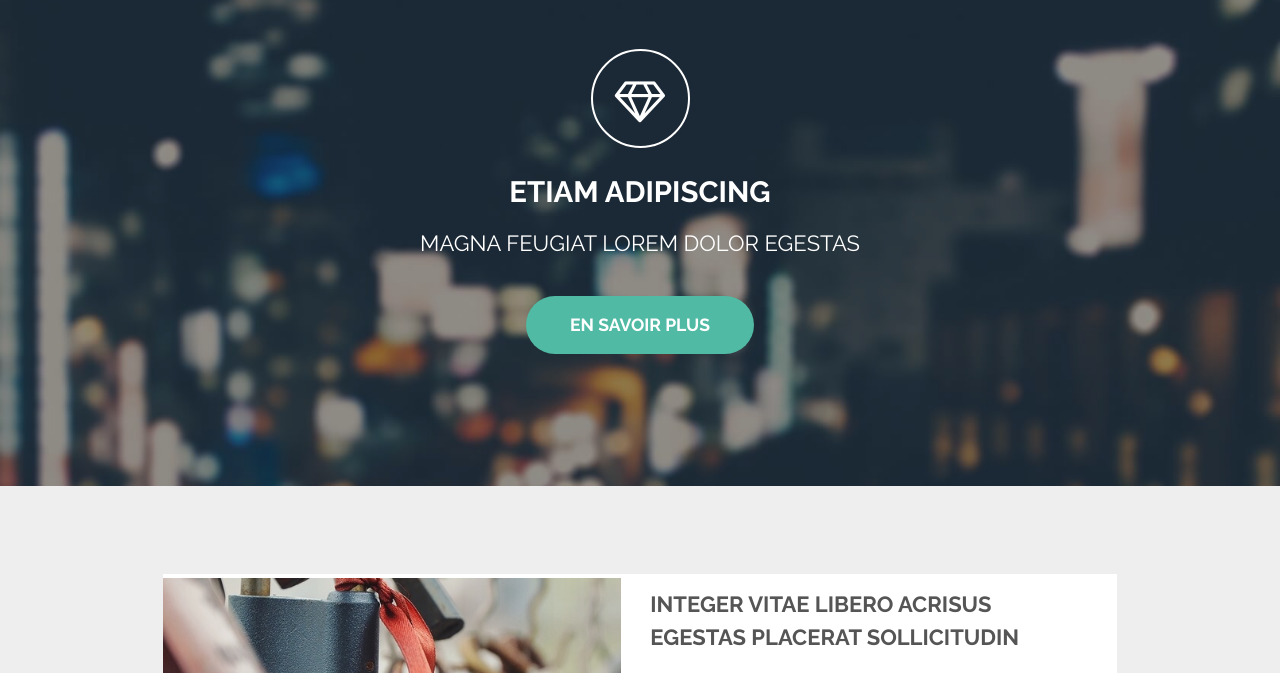
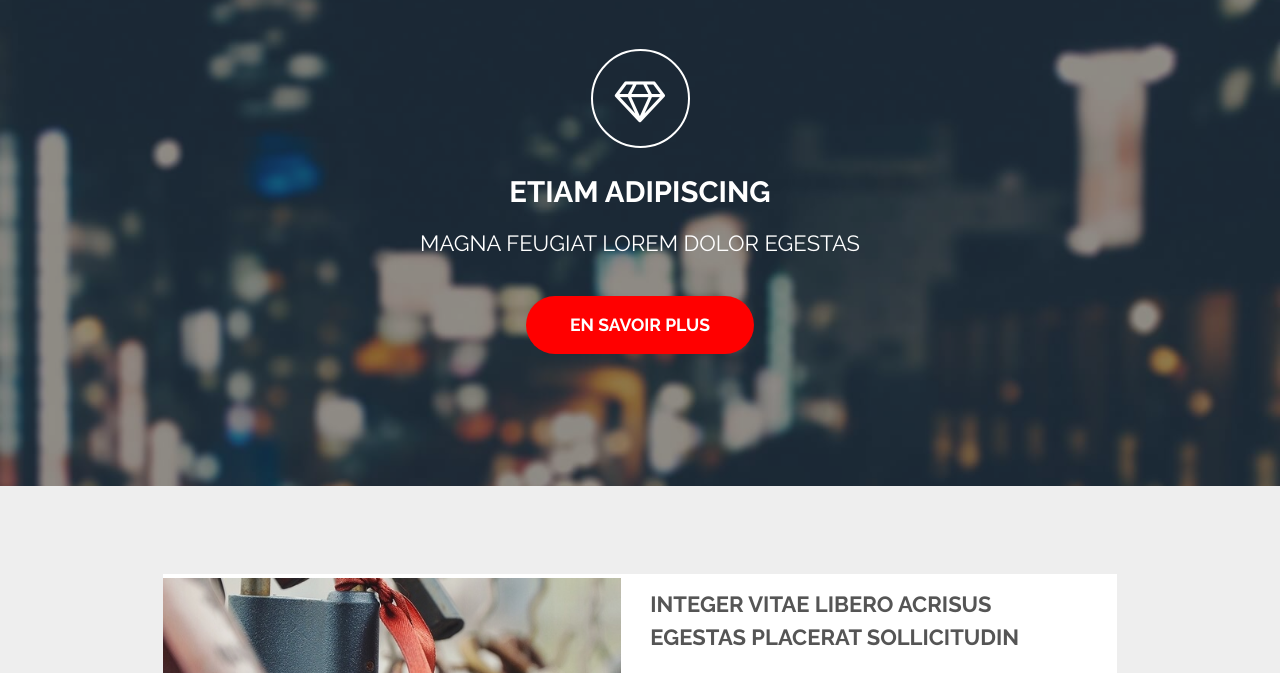
Before and after one commit to R0game/Repository-Test-1, a plain HTML site: page index.html in a window 1280 px wide. Shown: the part 83-756 px from the top of the page. Drawn offline with Linux system fonts and the light colour scheme.

Commit message:
#3 Modification de la couleur du bouton dans la banniere  * Passage du bouton en rouge

```diff
--- a/assets/css/main.css
+++ b/assets/css/main.css
@@ -3952,7 +3952,7 @@
 			#banner input[type="button"].special,
 			#banner button.special,
 			#banner .button.special {
-				background-color: #51BAA4;
+				background-color:red;
 				box-shadow: none;
 				color: #fff !important;
 			}
```
